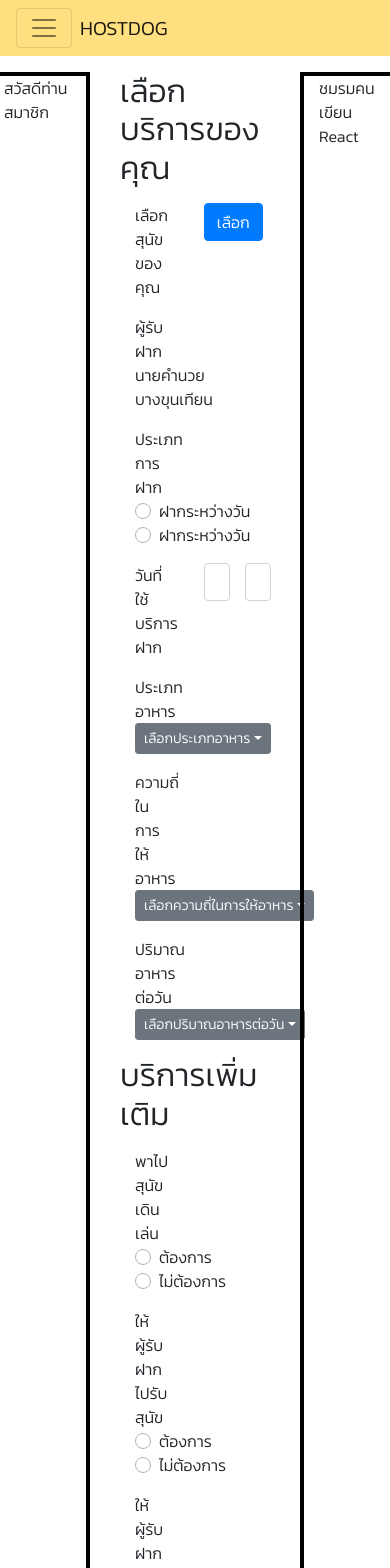
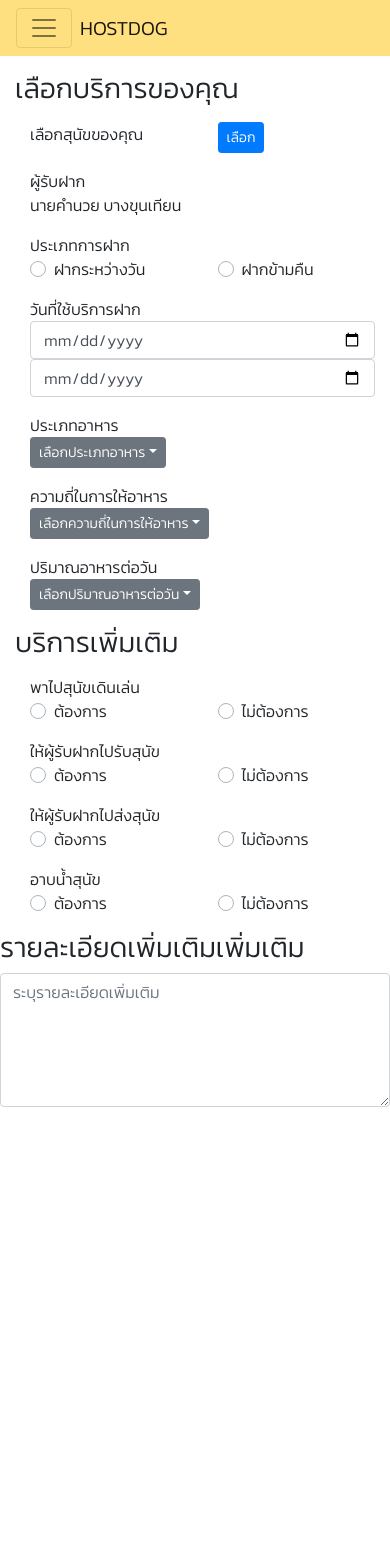
Before and after one commit to Hostdogs/Hostdog-Frontend, a React (Create React App) app in the folder frontend/: page /service in a window 390 px wide. Shown: the top 1568 px of the page. After the commit the page ends 1123 px from the top, so only its background shows below. Built offline with nearby package versions, Linux system fonts and the light colour scheme.

Commit message:
Responsive service

```diff
--- a/frontend/src/components/ServicePage/ServiceForm.js
+++ b/frontend/src/components/ServicePage/ServiceForm.js
@@ -31,27 +31,37 @@ export default function ServiceForm() {
       <Container>
         <Form>
           <FormGroup>
-            <h2>เลือกบริการของคุณ</h2>
+            <h3>เลือกบริการของคุณ</h3>
           </FormGroup>
           <div className="list-service">
             <FormGroup>
               <Row>
-                <Col xs="5">เลือกสุนัขของคุณ</Col>
-                <Col>
-                  <Button color="primary">เลือก</Button>
+                <Col xs="6" sm="4">
+                  เลือกสุนัขของคุณ
+                </Col>
+                <Col xs="6" sm="4">
+                  <Button color="primary" size="sm">
+                    เลือก
+                  </Button>
                 </Col>
               </Row>
             </FormGroup>
             <FormGroup>
               <Row>
-                <Col xs="5">ผู้รับฝาก</Col>
-                <Col>นายคำนวย บางขุนเทียน</Col>
+                <Col xs="12" sm="4">
+                  ผู้รับฝาก
+                </Col>
+                <Col xs="12" sm="4">
+                  นายคำนวย บางขุนเทียน
+                </Col>
               </Row>
             </FormGroup>
             <FormGroup>
               <Row>
-                <Col xs="5">ประเภทการฝาก</Col>
-                <Col>
+                <Col xs="12" sm="4">
+                  ประเภทการฝาก
+                </Col>
+                <Col xs="6" sm="4">
                   <CustomInput
                     type="radio"
                     id="DeTypeRadio"
@@ -59,31 +69,35 @@ export default function ServiceForm() {
                     label="ฝากระหว่างวัน"
                   />
                 </Col>
-                <Col>
+                <Col xs="6" sm="4">
                   <CustomInput
                     type="radio"
                     id="DeTypeRadio2"
                     name="DeTypeRadio"
-                    label="ฝากระหว่างวัน"
+                    label="ฝากข้ามคืน"
                   />
                 </Col>
               </Row>
             </FormGroup>
             <FormGroup>
               <Row>
-                <Col xs="5">วันที่ใช้บริการฝาก</Col>
-                <Col xs="3">
+                <Col xs="12" sm="4">
+                  วันที่ใช้บริการฝาก
+                </Col>
+                <Col xs="12" sm="4">
                   <Input type="date" name="start-service" />
                 </Col>
-                <Col xs="3">
+                <Col xs="12" sm="4">
                   <Input type="date" name="end-service" />
                 </Col>
               </Row>
             </FormGroup>
             <FormGroup>
               <Row>
-                <Col xs="5">ประเภทอาหาร</Col>
-                <Col>
+                <Col xs="12" sm="4">
+                  ประเภทอาหาร
+                </Col>
+                <Col xs="12" sm="4">
                   <ButtonDropdown isOpen={dropdownTypeOpen} toggle={toggleType}>
                     <DropdownToggle caret size="sm">
                       เลือกประเภทอาหาร
@@ -98,8 +112,10 @@ export default function ServiceForm() {
             </FormGroup>
             <FormGroup>
               <Row>
-                <Col xs="5">ความถี่ในการให้อาหาร</Col>
-                <Col>
+                <Col xs="12" sm="4">
+                  ความถี่ในการให้อาหาร
+                </Col>
+                <Col xs="12" sm="4">
                   <ButtonDropdown isOpen={dropdownFreqOpen} toggle={toggleFreq}>
                     <DropdownToggle caret size="sm">
                       เลือกความถี่ในการให้อาหาร
@@ -114,8 +130,10 @@ export default function ServiceForm() {
             </FormGroup>
             <FormGroup>
               <Row>
-                <Col xs="5">ปริมาณอาหารต่อวัน</Col>
-                <Col>
+                <Col xs="12" sm="4">
+                  ปริมาณอาหารต่อวัน
+                </Col>
+                <Col xs="12" sm="4">
                   <ButtonDropdown
                     isOpen={dropdownWeightOpen}
                     toggle={toggleWeight}
@@ -133,13 +151,15 @@ export default function ServiceForm() {
             </FormGroup>
           </div>
           <FormGroup>
-            <h2>บริการเพิ่มเติม</h2>
+            <h3>บริการเพิ่มเติม</h3>
           </FormGroup>
           <div className="list-service">
             <FormGroup>
               <Row>
-                <Col xs="5">พาไปสุนัขเดินเล่น</Col>
-                <Col>
+                <Col xs="12" sm="4">
+                  พาไปสุนัขเดินเล่น
+                </Col>
+                <Col xs="6" sm="4">
                   <CustomInput
                     type="radio"
                     id="walkRadio"
@@ -147,7 +167,7 @@ export default function ServiceForm() {
                     label="ต้องการ"
                   />
                 </Col>
-                <Col>
+                <Col xs="6" sm="4">
                   <CustomInput
                     type="radio"
                     id="walkRadio2"
@@ -159,8 +179,10 @@ export default function ServiceForm() {
             </FormGroup>
             <FormGroup>
               <Row>
-                <Col xs="5">ให้ผู้รับฝากไปรับสุนัข</Col>
-                <Col>
+                <Col xs="12" sm="4">
+                  ให้ผู้รับฝากไปรับสุนัข
+                </Col>
+                <Col xs="6" sm="4">
                   <CustomInput
                     type="radio"
                     id="getDogRadio"
@@ -168,7 +190,7 @@ export default function ServiceForm() {
                     label="ต้องการ"
                   />
                 </Col>
-                <Col>
+                <Col xs="6" sm="4">
                   <CustomInput
                     type="radio"
                     id="getDogRadio2"
@@ -180,8 +202,10 @@ export default function ServiceForm() {
             </FormGroup>
             <FormGroup>
               <Row>
-                <Col xs="5">ให้ผู้รับฝากไปส่งสุนัข</Col>
-                <Col>
+                <Col xs="12" sm="4">
+                  ให้ผู้รับฝากไปส่งสุนัข
+                </Col>
+                <Col xs="6" sm="4">
                   <CustomInput
                     type="radio"
                     id="sendDogRadio"
@@ -189,7 +213,7 @@ export default function ServiceForm() {
                     label="ต้องการ"
                   />
                 </Col>
-                <Col>
+                <Col xs="6" sm="4">
                   <CustomInput
                     type="radio"
                     id="sendDogRadio2"
@@ -201,8 +225,10 @@ export default function ServiceForm() {
             </FormGroup>
             <FormGroup>
               <Row>
-                <Col xs="5">อาบน้ำสุนัข</Col>
-                <Col>
+                <Col xs="12" sm="4">
+                  อาบน้ำสุนัข
+                </Col>
+                <Col xs="6" sm="4">
                   <CustomInput
                     type="radio"
                     id="bathDogRadio"
@@ -210,7 +236,7 @@ export default function ServiceForm() {
                     label="ต้องการ"
                   />
                 </Col>
-                <Col>
+                <Col xs="6" sm="4">
                   <CustomInput
                     type="radio"
                     id="bathDogRadio2"
@@ -223,7 +249,7 @@ export default function ServiceForm() {
           </div>
           <FormGroup>
             <Row>
-              <h2>รายละเอียดเพิ่มเติมเพิ่มเติม</h2>
+              <h3>รายละเอียดเพิ่มเติมเพิ่มเติม</h3>
               <Input
                 rows="5"
                 type="textarea"
--- a/frontend/src/components/ServicePage/ServicePage.js
+++ b/frontend/src/components/ServicePage/ServicePage.js
@@ -10,7 +10,8 @@ export default function ServicePage() {
         <br />
         <br />
         <br />
-        <Row>
+        <ServiceForm />
+        {/* <Row>
           <Col xs="3" style={{ border: "4px solid black" }}>
             สวัสดีท่านสมาชิก
           </Col>
@@ -20,7 +21,7 @@ export default function ServicePage() {
           <Col xs="3" style={{ border: "4px solid black" }}>
             ชมรมคนเขียน React
           </Col>
-        </Row>
+        </Row> */}
       </container>
     </div>
   );
```
